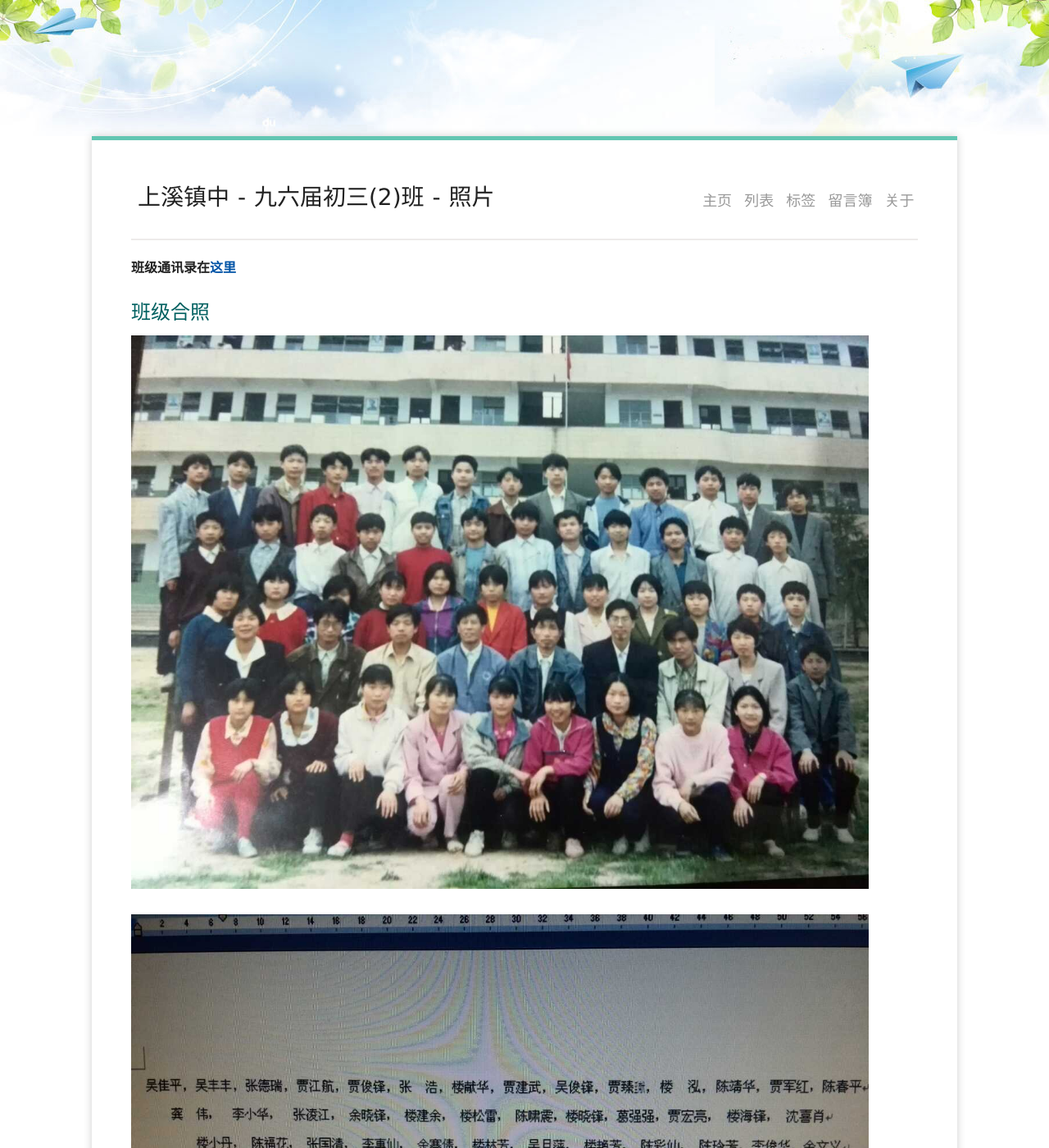
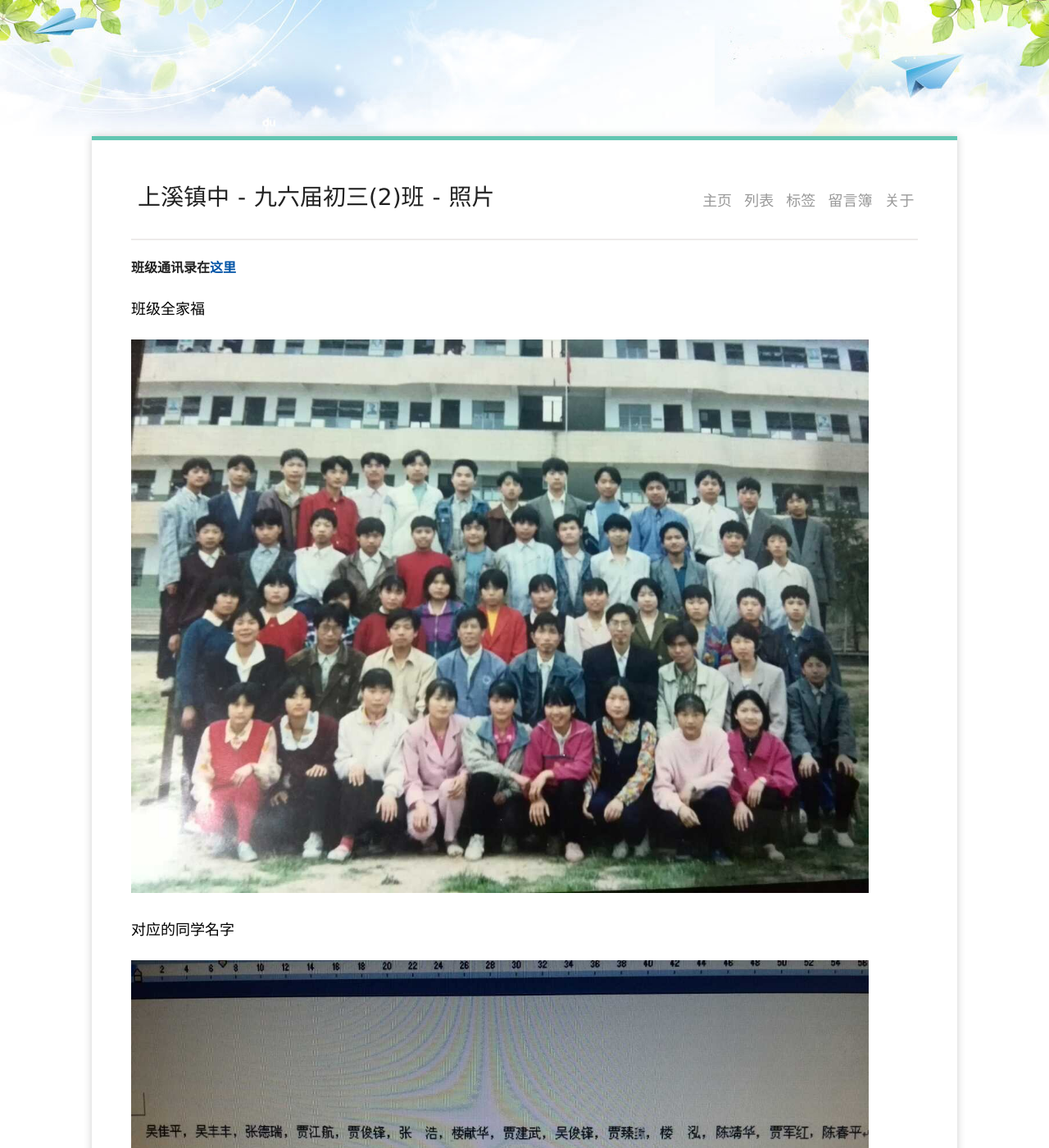
Before and after one commit to shangxi2ban/shangxi2ban.github.io, a Jekyll site: the page built from _posts/2014/2014-06-02-photo.md, in a window 1280 px wide and 1400 px high. Shown: the whole window at 82% size. Built offline with Jekyll 4.4.1, drawn with Linux system fonts in a browser that asks for light colours; Markdown is read by kramdown in place of the engine named in the settings; comment, search, counter and statistics services are not loaded.

Commit message:
daily updates

```diff
--- a/_posts/2014/2014-06-02-photo.md
+++ b/_posts/2014/2014-06-02-photo.md
@@ -6,14 +6,16 @@
 ---
 > __班级通讯录在[这里](http://shangxi2ban.github.io/20140602-tongxunlu/)__
 
-## 班级合照
-
+### 班级全家福
 <img src="/media/photo/all1.jpg" class="old" />
 
+### 对应的同学名字
 <img src="/media/photo/all1-name.jpg" class="old" />
 
+### 毕业照
 <img src="/media/photo/all2.jpg" class="old" />
 
+### 部分合影
 <img src="/media/photo/all3.jpg" class="old" />
 
 <img src="/media/photo/all4.jpg" class="old" />
```
Also changed, not shown: other parts of _posts/2014/2014-06-02-photo.md (+1 -0 lines).
